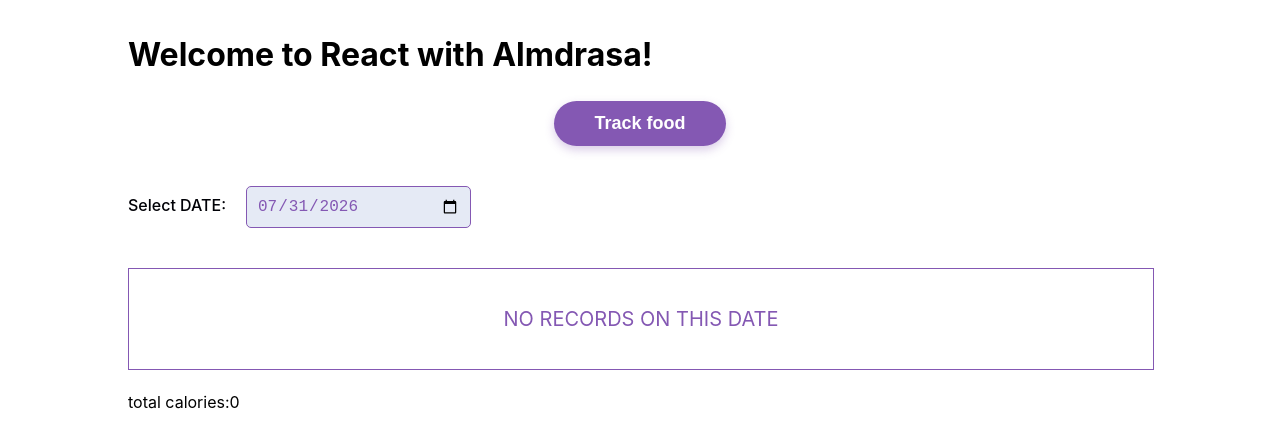
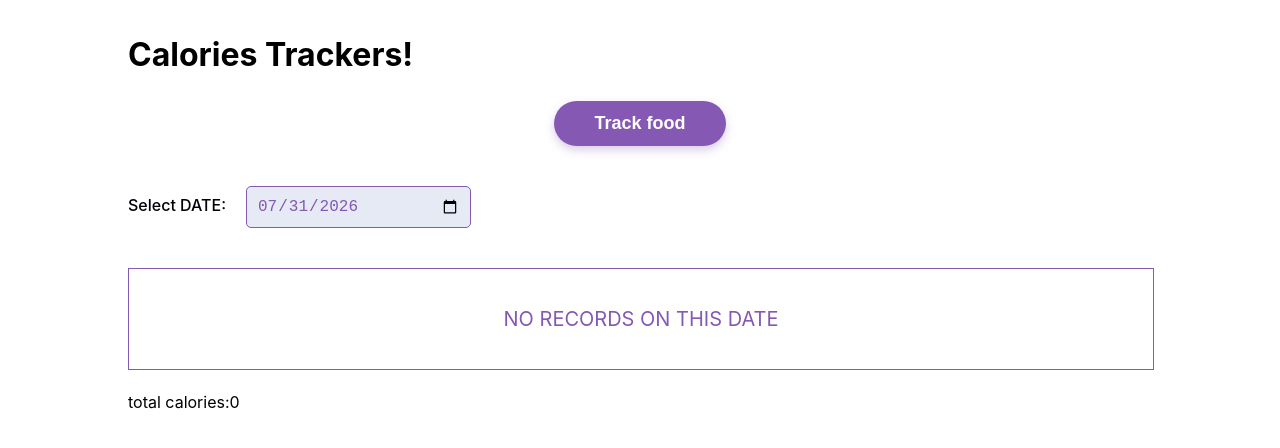
Before and after one commit to Omarjavascript/Calorie_Records_Refresh, a React (Vite) app: page / in a window 1280 px wide. Shown: the top 448 px of the page. Built offline with nearby package versions, Linux system fonts and the light colour scheme.

Commit message:
update the title

```diff
--- a/src/App.jsx
+++ b/src/App.jsx
@@ -65,7 +65,7 @@ export default function App() {
   console.log({ localStorage });
   return (
     <div>
-      <h1>Welcome to React with Almdrasa!</h1>
+      <h1>Calories Trackers!</h1>
 
       {/* 1. Dialog Root: Connects the open state and change handler */}
       <Dialog.Root open={isOpen} onOpenChange={setIsOpen}>
```
